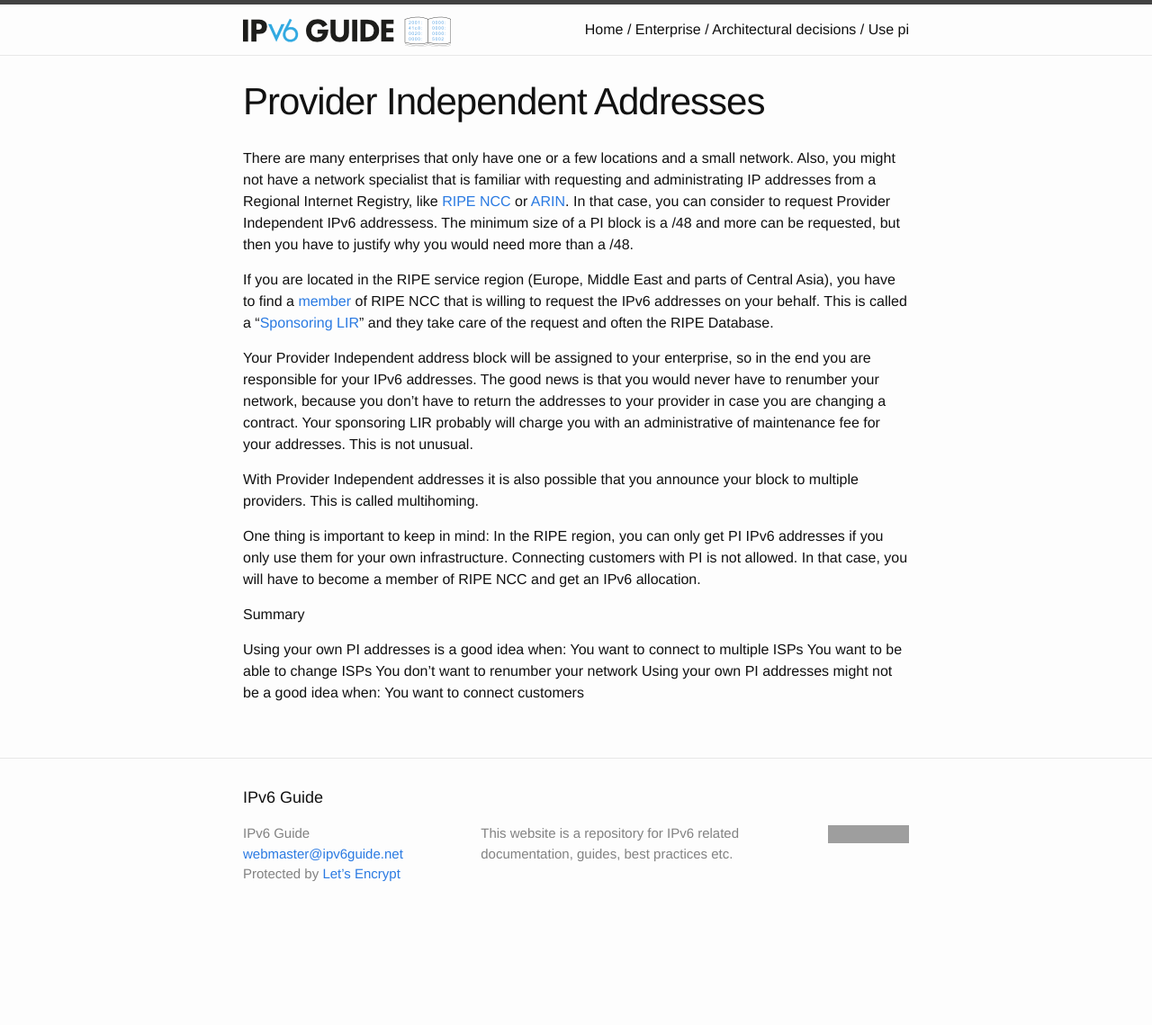
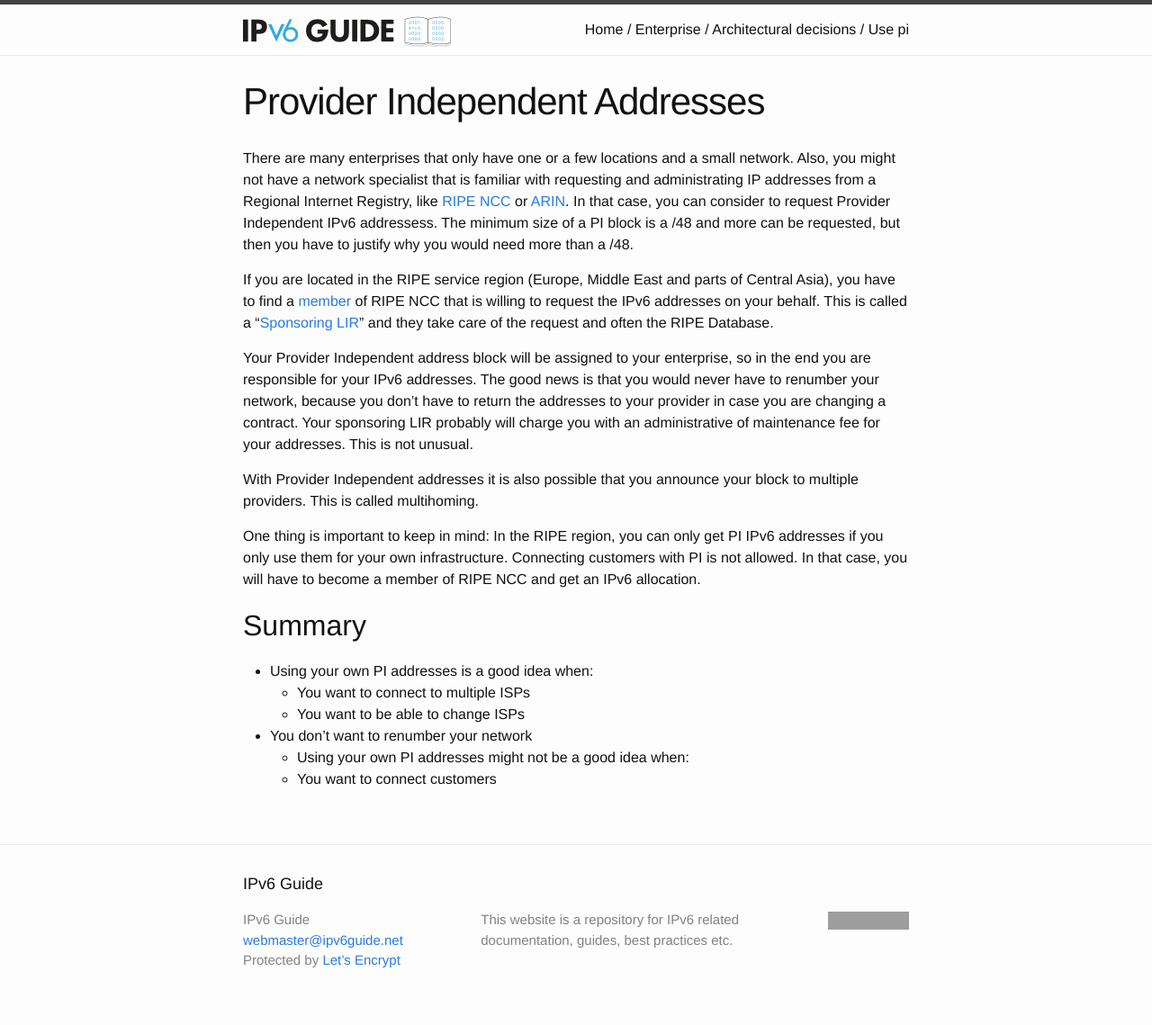
Before and after one commit to ipv6guide/ipv6guide.github.io, a Jekyll site: the page built from enterprise/architectural_decisions/use_PI.md, in a window 1280 px wide. Shown: the whole page at 90% size. Built offline with Jekyll 4.4.1, drawn with Linux system fonts in a browser that asks for light colours; before the commit the page ends 1043 px from its top, so only the background shows below that; grey boxes are pictures that could not be loaded.

Commit message:
Update use_PI.md

```diff
--- a/enterprise/architectural_decisions/use_PI.md
+++ b/enterprise/architectural_decisions/use_PI.md
@@ -21,10 +21,11 @@ With Provider Independent addresses it is also possible that you announce your b
 One thing is important to keep in mind: In the RIPE region, you can only get PI IPv6 addresses if you only use them for your own infrastructure. Connecting customers with PI is not allowed. In that case, you will have to become a member of RIPE NCC and get an IPv6 allocation.
 
 Summary
+-------
 
-Using your own PI addresses is a good idea when:
-You want to connect to multiple ISPs
-You want to be able to change ISPs
-You don't want to renumber your network
-Using your own PI addresses might not be a good idea when:
-You want to connect customers
+- Using your own PI addresses is a good idea when:
+  - You want to connect to multiple ISPs
+  - You want to be able to change ISPs
+- You don't want to renumber your network
+  - Using your own PI addresses might not be a good idea when:
+  - You want to connect customers
```
